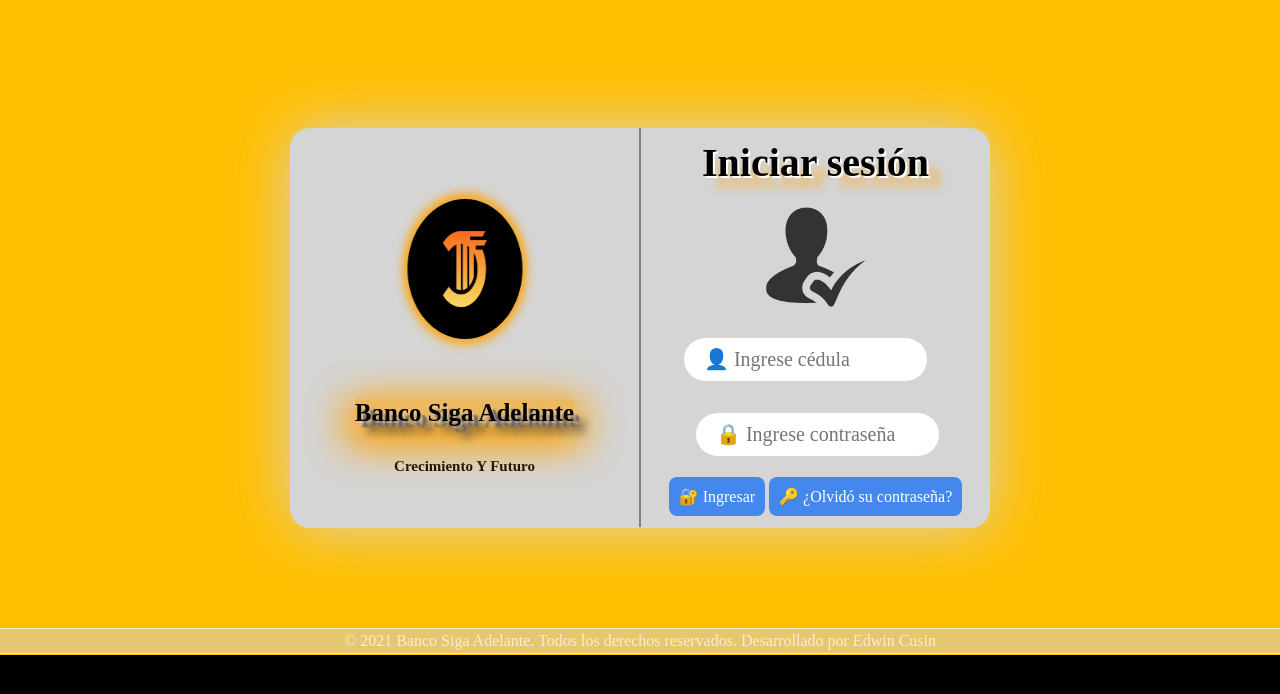
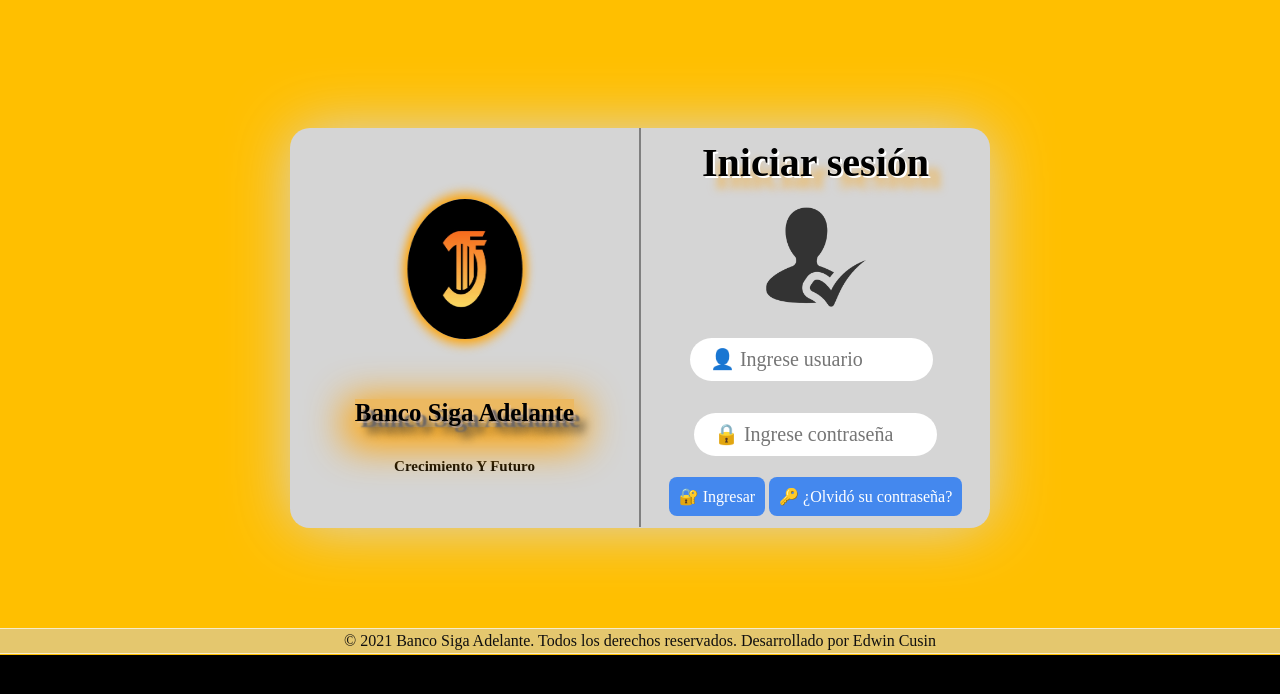
Before and after one commit to edwincusin/BCyFv01, a PHP site: page / in a window 1280 px wide. Shown: the top 694 px of the page. Run offline with PHP 8.4, Linux system fonts and the light colour scheme; some libraries are stand-ins or nearby versions.

Commit message:
clonar pc EFGR

```diff
--- a/css/estilos.css
+++ b/css/estilos.css
@@ -186,7 +186,7 @@ form{
     padding: 3px;
     position: absolute;
     bottom: 1px;
-    color: blanchedalmond;
+    color: rgb(16, 15, 15);
     border-left: none;
     border-right: none;
     margin-top: 40px;
--- a/index.php
+++ b/index.php
@@ -26,11 +26,11 @@
                     <p><img src="./img/icono_login.png" alt=""></p>
 
                     <p>
-                        <input type="text" placeholder="  &#128100; Ingrese cédula" name="usuario" maxlength="25" size="18" required>
+                        &nbsp&nbsp    <input type="text" placeholder="  &#128100; Ingrese usuario" name="usuario" maxlength="25" size="18" required>
                     </p>
 
                     <p>
-                    &nbsp<input type="password" placeholder="  &#128274; Ingrese contraseña" name="pwd" maxlength="25" size="18" required>
+                        <input type="password" placeholder="  &#128274; Ingrese contraseña" name="pwd" maxlength="25" size="18" required>
                     </p>
 
                     <p>
@@ -51,3 +51,5 @@
 </body>
 
 </html>
+
+<!-- &nbsp -->
--- a/sessionStart.php
+++ b/sessionStart.php
@@ -5,7 +5,7 @@
     $varsession=$_SESSION['nameuser'];
     if($varsession==null || $varsession==" "){
         echo'<script type="text/javascript">
-                alert("Usuario sin identificarse, Ud. no tiene autorizacion para navegar en el aplicativo SICCOPES, soria a la camara");
+                alert("Usuario sin identificarse, Ud. no tiene autorizacion para navegar en el aplicativo Banco Sigue Adelante, sonria a la camara");
                 window.location.href="index.php";
                 </script>';
              die();
```
